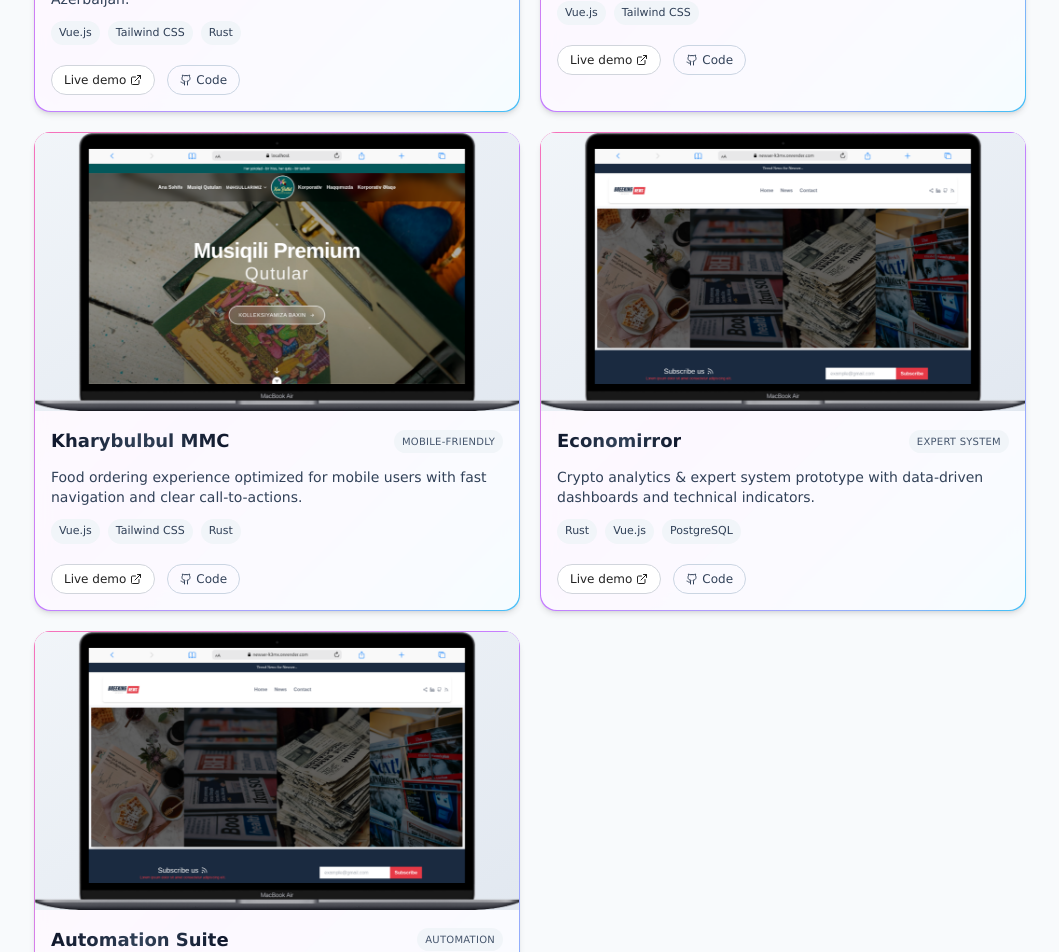
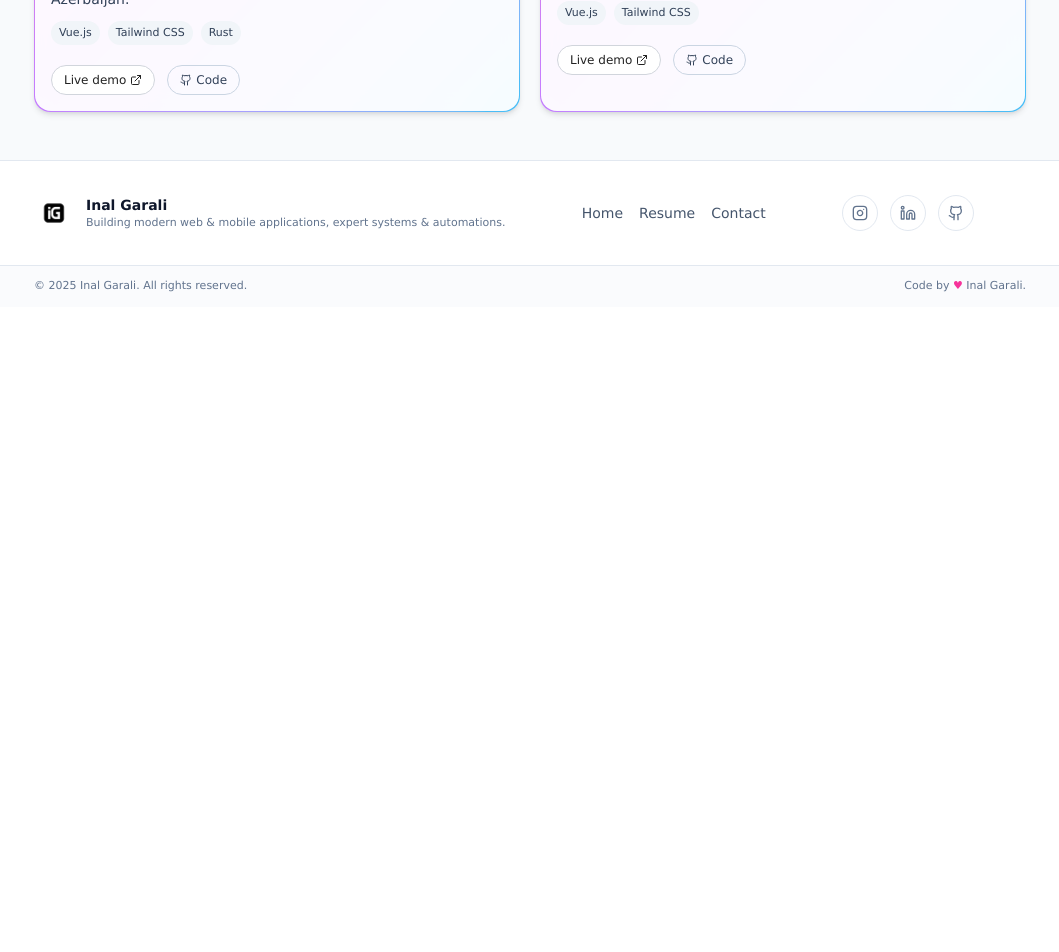
Before and after one commit to nickforhuman/inalkara, a Vue app: page / in a window 1280 px wide. Shown: the part 1380-2332 px from the top of the page, without its empty margins (110-1169 px from the left). After the commit the page ends 1687 px from the top, so only its background shows below. Built offline with nearby package versions, Linux system fonts and the light colour scheme.

Commit message:
delete example portfolio

```diff
--- a/src/components/PortfolioComponent.vue
+++ b/src/components/PortfolioComponent.vue
@@ -185,36 +185,36 @@ const projects = ref<
     link: 'https://newser-k3mx.onrender.com/',
     githublink: 'https://github.com/nickforhuman/newser',
   },
-  {
-    image: new URL('@/assets/images/portfolio/kharybulbul.png', import.meta.url).href,
-    title: 'Kharybulbul MMC',
-    projecttype: 'Mobile-friendly',
-    category: 'mobile',
-    desc: 'Food ordering experience optimized for mobile users with fast navigation and clear call-to-actions.',
-    tech: ['Vue.js', 'Tailwind CSS', 'Rust'],
-    link: 'https://kharybulbul.com/',
-    githublink: '#',
-  },
-  {
-    image: new URL('@/assets/images/portfolio/newser.png', import.meta.url).href,
-    title: 'Economirror',
-    projecttype: 'Expert system',
-    category: 'expert',
-    desc: 'Crypto analytics & expert system prototype with data-driven dashboards and technical indicators.',
-    tech: ['Rust', 'Vue.js', 'PostgreSQL'],
-    link: '#',
-    githublink: '#',
-  },
-  {
-    image: new URL('@/assets/images/portfolio/newser.png', import.meta.url).href,
-    title: 'Automation Suite',
-    projecttype: 'Automation',
-    category: 'automation',
-    desc: 'Internal tools and automations to reduce repetitive tasks and streamline business workflows.',
-    tech: ['Node.js', 'APIs', 'Automation'],
-    link: '#',
-    githublink: '#',
-  },
+  // {
+  //   image: new URL('@/assets/images/portfolio/kharybulbul.png', import.meta.url).href,
+  //   title: 'Kharybulbul MMC',
+  //   projecttype: 'Mobile-friendly',
+  //   category: 'mobile',
+  //   desc: 'Food ordering experience optimized for mobile users with fast navigation and clear call-to-actions.',
+  //   tech: ['Vue.js', 'Tailwind CSS', 'Rust'],
+  //   link: 'https://kharybulbul.com/',
+  //   githublink: '#',
+  // },
+  // {
+  //   image: new URL('@/assets/images/portfolio/newser.png', import.meta.url).href,
+  //   title: 'Economirror',
+  //   projecttype: 'Expert system',
+  //   category: 'expert',
+  //   desc: 'Crypto analytics & expert system prototype with data-driven dashboards and technical indicators.',
+  //   tech: ['Rust', 'Vue.js', 'PostgreSQL'],
+  //   link: '#',
+  //   githublink: '#',
+  // },
+  // {
+  //   image: new URL('@/assets/images/portfolio/newser.png', import.meta.url).href,
+  //   title: 'Automation Suite',
+  //   projecttype: 'Automation',
+  //   category: 'automation',
+  //   desc: 'Internal tools and automations to reduce repetitive tasks and streamline business workflows.',
+  //   tech: ['Node.js', 'APIs', 'Automation'],
+  //   link: '#',
+  //   githublink: '#',
+  // },
 ])
 
 const filteredProjects = computed(() => {
```
